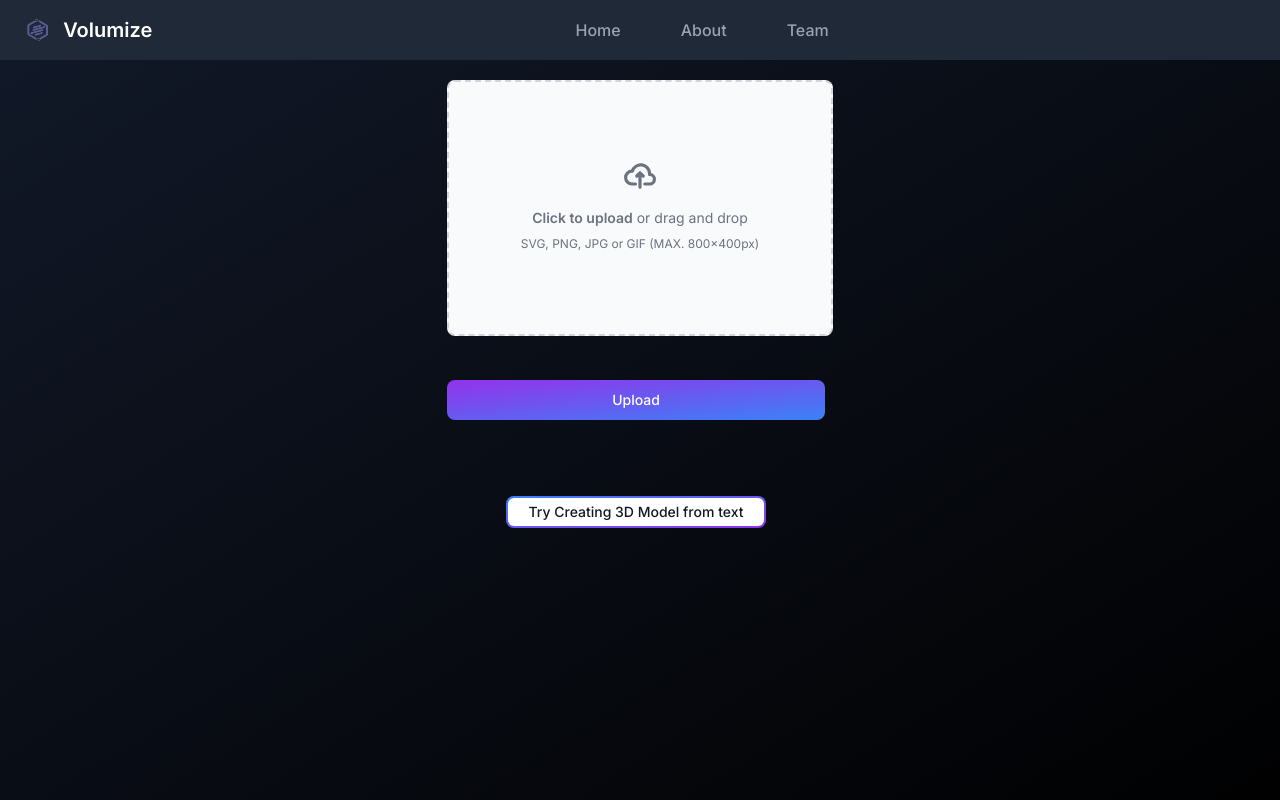
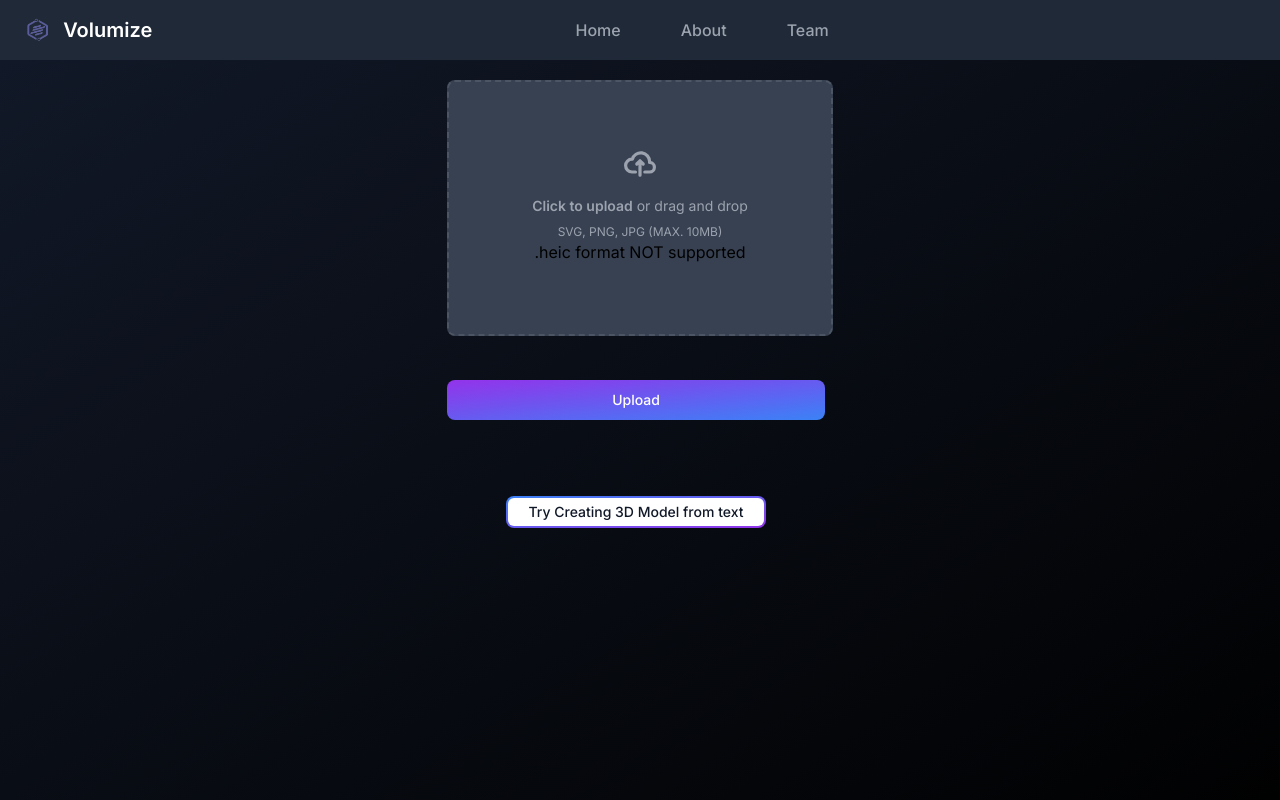
Before and after one commit to Zhassulan1/Volumize-Front, a Next.js app: page /create in a window 1280 px wide. Shown: the top 800 px of the page. Built offline with nearby package versions, Linux system fonts and the light colour scheme.

Commit message:
fix: fixed theme and added .heic not supported

```diff
--- a/src/app/components/ui/upload.tsx
+++ b/src/app/components/ui/upload.tsx
@@ -30,13 +30,13 @@ export default function Upload({ setFile, setImageURL, setLoading }: { setFile:a
         <div className="flex items-center justify-center w-full m-15">
         <label
           htmlFor="dropzone-file"
-          className="flex flex-col items-center justify-center w-full h-64 border-2 border-gray-300 border-dashed rounded-lg cursor-pointer bg-gray-50 dark:bg-gray-700 hover:bg-gray-100 dark:border-gray-600 dark:hover:border-gray-500 dark:hover:bg-gray-600"
+          className="flex flex-col items-center justify-center w-full h-64 border-2 border-dashed rounded-lg cursor-pointer bg-gray-700 border-gray-600 hover:border-gray-500 hover:bg-gray-600"
           onDrop={onDrop}
           onDragOver={onDragOver}
         >
           <div className="flex flex-col items-center justify-center pt-5 pb-6">
             <svg
-              className="w-8 h-8 mb-4 text-gray-500 dark:text-gray-400"
+              className="w-8 h-8 mb-4 text-gray-400"
               aria-hidden="true"
               xmlns="http://www.w3.org/2000/svg"
               fill="none"
@@ -50,12 +50,13 @@ export default function Upload({ setFile, setImageURL, setLoading }: { setFile:a
                 d="M13 13h3a3 3 0 0 0 0-6h-.025A5.56 5.56 0 0 0 16 6.5 5.5 5.5 0 0 0 5.207 5.021C5.137 5.017 5.071 5 5 5a4 4 0 0 0 0 8h2.167M10 15V6m0 0L8 8m2-2 2 2"
               />
             </svg>
-            <p className="mb-2 text-sm text-gray-500 dark:text-gray-400">
+            <p className="mb-2 text-sm text-gray-400">
               <span className="font-semibold">Click to upload</span> or drag and drop
             </p>
-            <p className="text-xs text-gray-500 dark:text-gray-400">
-              SVG, PNG, JPG or GIF (MAX. 800x400px)
+            <p className="text-xs text-gray-400">
+              SVG, PNG, JPG (MAX. 10MB)
             </p>
+            <p> .heic format NOT supported </p>
           </div>
           <input
             id="dropzone-file"
--- a/src/app/components/uploadSection/index.tsx
+++ b/src/app/components/uploadSection/index.tsx
@@ -26,7 +26,6 @@ interface Progress {
   Loaders: Loader[];
 }
 
-// toast.configure();
 export default function UploadSection() {
   const [file, setFile] = useState<File>();
   const [objURL, setObjURL] = useState('');
```
